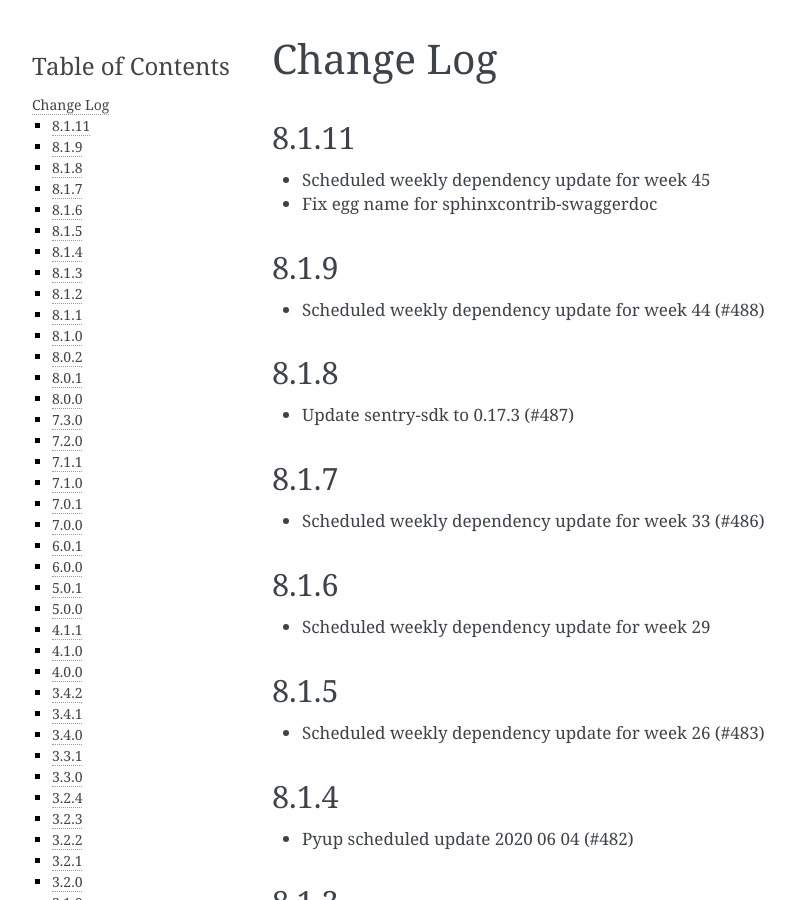
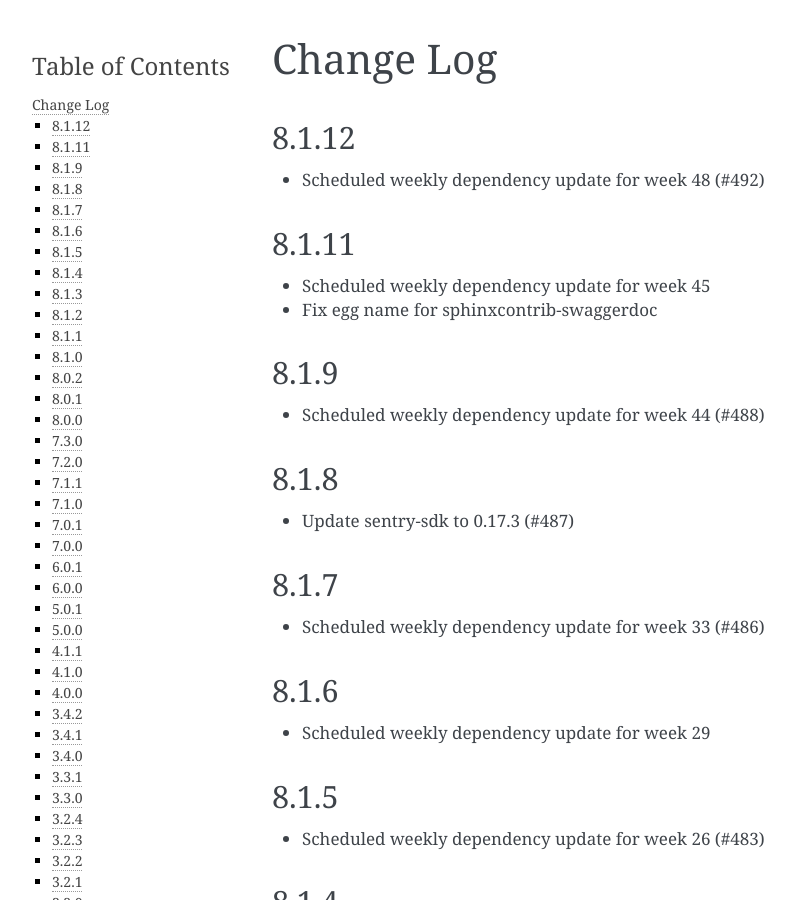
Before and after one commit to openstax/cnx-press, a Sphinx documentation site: the page built from docs/source/changes.rst, in a window 1280 px wide and 900 px high. Shown: the whole window, without its empty margins (148-943 px from the left). Built offline with Sphinx 7.4.7, drawn with Linux system fonts in a browser that asks for light colours.

Commit message:
Update changes.rst for v8.1.12

```diff
--- a/docs/source/changes.rst
+++ b/docs/source/changes.rst
@@ -1,6 +1,12 @@
 ==========
 Change Log
 ==========
+8.1.12
+------
+
+- Scheduled weekly dependency update for week 48 (#492)
+
+
 8.1.11
 ------
 
```
